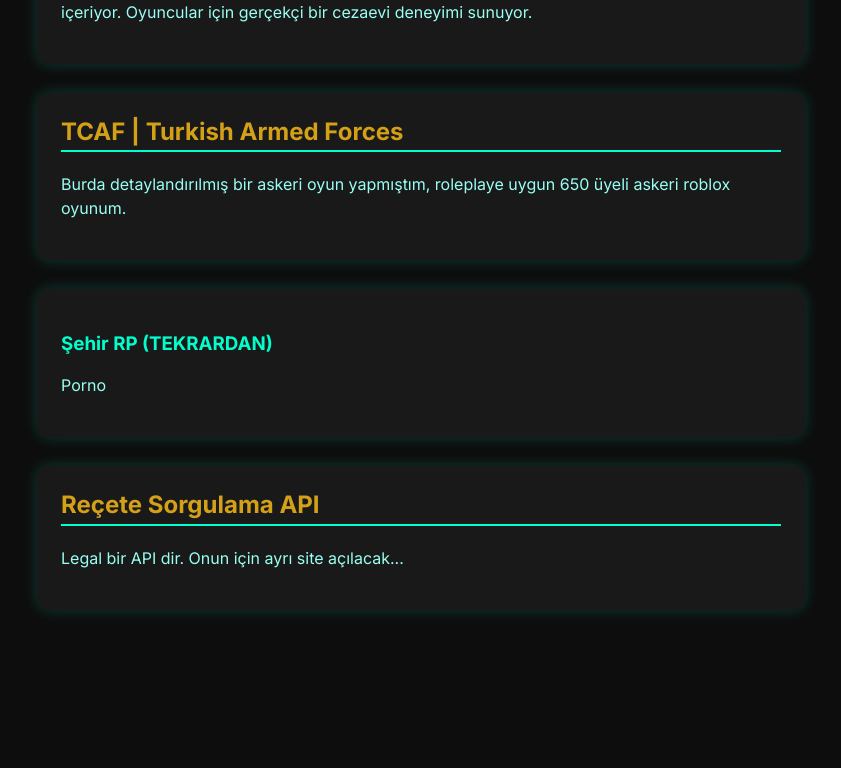
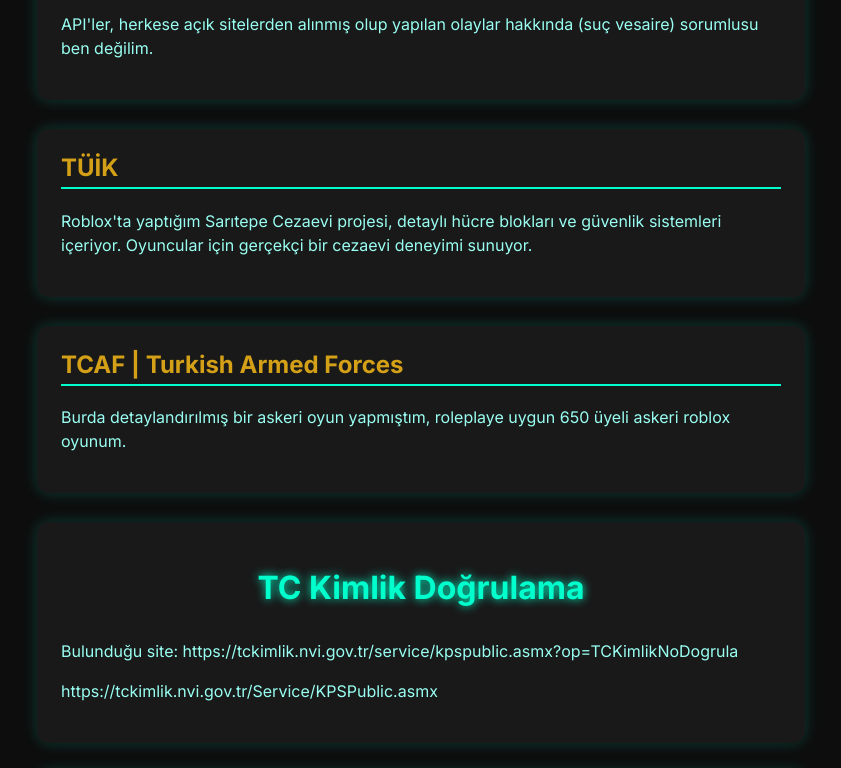
Before and after one commit to sarsansalan/sarsansalan.github.io, a plain HTML site: page api-arsivi/index.html in a window 1280 px wide. Shown: the part 207-975 px from the top of the page, without its empty margins (219-1060 px from the left). Before the commit the page ends 849 px from the top, so only its background shows below. Drawn offline with Linux system fonts and the light colour scheme.

Commit message:
index.html

```diff
--- a/api-arsivi/index.html
+++ b/api-arsivi/index.html
@@ -2,7 +2,7 @@
 <html lang="tr">
 <head>
   <meta charset="UTF-8" />
-  <title>Sex projem - sarsansalan</title>
+  <title>API Arşivi- sarsansalan</title>
   <meta name="viewport" content="width=device-width, initial-scale=1.0" />
   <link href="https://fonts.googleapis.com/css2?family=Inter:wght@400;700&display=swap" rel="stylesheet" />
   <style>
@@ -68,7 +68,12 @@
     <h1>Roblox Projelerim</h1>
 
     <div class="project">
-      <h2>Sarıtepe Cezaevi</h2>
+      <h1>SORUMLULUK</h1>
+      <p>API'ler, herkese açık sitelerden alınmış olup yapılan olaylar hakkında (suç vesaire) sorumlusu ben değilim.</p>
+    </div>
+
+    <div class="project">
+      <h2>TÜİK </h2>
       <p>Roblox'ta yaptığım Sarıtepe Cezaevi projesi, detaylı hücre blokları ve güvenlik sistemleri içeriyor. Oyuncular için gerçekçi bir cezaevi deneyimi sunuyor.</p>
     </div>
 
@@ -78,8 +83,9 @@
     </div>
 
     <div class="project">
-      <h3>Şehir RP (TEKRARDAN)</h3>
-      <p>Porno</p>
+      <h1>TC Kimlik Doğrulama</h1>
+      <p>Bulunduğu site: https://tckimlik.nvi.gov.tr/service/kpspublic.asmx?op=TCKimlikNoDogrula<p>
+      <p>https://tckimlik.nvi.gov.tr/Service/KPSPublic.asmx</p>
     </div>
 
   <div class="project">
```
